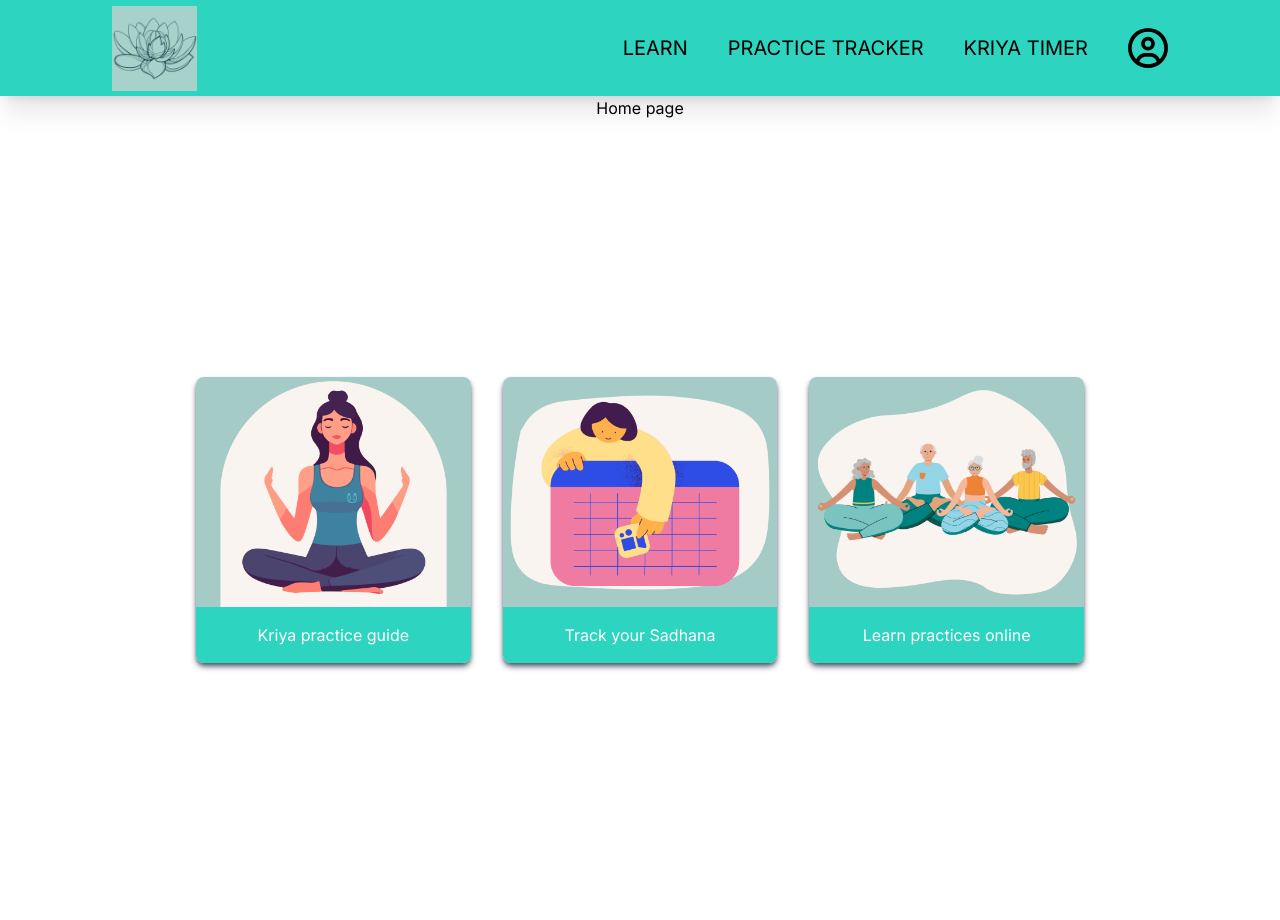
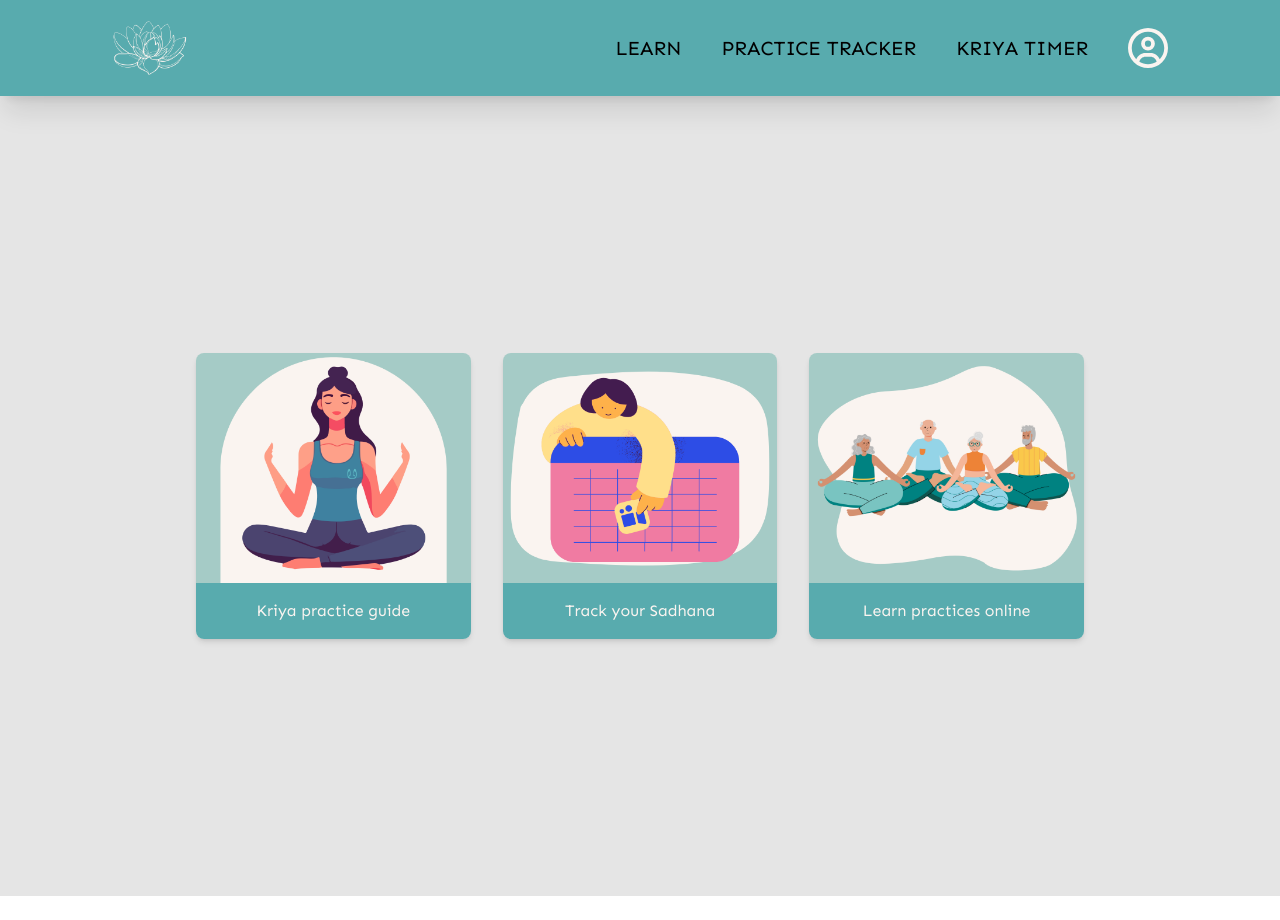
Before and after one commit to mwfelton/sriguru-app, a Next.js app in the folder sriguru-app/: page / in a window 1280 px wide. After the commit the page ends 896 px from the top, so only its background shows below. Built offline with nearby package versions, Linux system fonts and the light colour scheme.

Commit message:
custom colors added, site colors fixed for initial design and development

```diff
--- a/sriguru-app/src/app/components/Navbar.tsx
+++ b/sriguru-app/src/app/components/Navbar.tsx
@@ -2,7 +2,7 @@
 
 import Link from 'next/link';
 import Image from 'next/image';
-import Logo from '../../../public/icons/icon-384x384.png'
+import Logo from '../../../public/images/nav-logo.png'
 import React, { useState } from "react";
 import { FaRegCircleUser } from "react-icons/fa6";
 
@@ -14,13 +14,13 @@ const Navbar = () => {
   }
 
     return (
-      <nav className="fixed w-full h-24 shadow-xl bg-teal-400 sm:px-24">
+      <nav className="fixed w-full h-24 shadow-xl bg-crystal_blue sm:px-24">
         <div className='flex justify-between items-center h-full w-full px-4 2Xl:px-16'>
           <Link href='/'>
             <Image
               src={Logo}
               alt='logo'
-              height="85"
+              height="60"
               className="cursor-pointer"
               priority
             />
@@ -45,7 +45,7 @@ const Navbar = () => {
           </ul>
           <div className="cursor-pointer pl-10">
             <Link href='/pages/user-page'>
-            <FaRegCircleUser size={40} />
+            <FaRegCircleUser size={40} className="text-seashell" />
             </Link>
           </div>
         </div>
--- a/sriguru-app/src/app/layout.tsx
+++ b/sriguru-app/src/app/layout.tsx
@@ -1,10 +1,12 @@
 import type { Metadata } from "next";
-import { Inter } from "next/font/google";
+import { Sen } from "next/font/google";
 import "./globals.css";
 import Navbar from './components/Navbar'
 
-const inter = Inter({ subsets: ["latin"] });
-
+const sen = Sen({
+  subsets: ["latin"],
+  weight: ['400', '700', '800'] // Specify the weights you need
+});
 export const metadata: Metadata = {
   manifest: "/manifest.json",
   title: "Create Next App",
@@ -35,7 +37,7 @@ export default function RootLayout({
         <link rel="manifest" href="/manifest.json" />
         <link rel="shortcut icon" href="/favicon.ico" />
       </head>
-      <body className={inter.className}>
+      <body className={sen.className}>
         <Navbar />
         <main className="pt-24">
          {children}
--- a/sriguru-app/src/app/page.tsx
+++ b/sriguru-app/src/app/page.tsx
@@ -6,14 +6,11 @@ import KriyaTimerImage from '../../public/images/kriya-timer.png'
 
 export default function Home() {
   return (
-    <main className="flex min-h-screen flex-col items-center">
-      <h1>Home page</h1>
-
+    <main className="flex min-h-screen flex-col items-center bg-platinum">
       <div className="px-2">
         <div className='w-full text-white md:h-screen text-center md:text-left'>
-        <div className='max-w-screen-lg p-12 mx-auto flex flex-col justify-center w-full h-full'>
+          <div className='max-w-screen-lg px-12 py-5 mx-auto flex flex-col justify-center w-full h-full'>
             <div className='grid sm:grid-cols-1 md:grid-cols-3 gap-8 sm:px-5'>
-
               {/* card itself */}
               <Link href={'/pages/practice-timer'}>
                 <div className='shadow-md shadow-gray-600 rounded-lg overflow-hidden'>
@@ -23,14 +20,14 @@ export default function Home() {
                     className="cursor-pointer"
                     priority
                   />
-                <div className='flex items-center justify-center bg-teal-400'>
-                  <button className='px-2 m-4'>
+                  <div className='flex items-center justify-center bg-crystal_blue'>
+                    <button className='px-2 m-4 text-seashell'>
                       Kriya practice guide
                     </button>
                   </div>
                 </div>
               </Link>
-
+              {/* card itself */}
               <Link href={'/pages/practice-tracker'}>
                 <div className='shadow-md shadow-gray-600 rounded-lg overflow-hidden'>
                   <Image
@@ -39,14 +36,14 @@ export default function Home() {
                     className="cursor-pointer"
                     priority
                   />
-                <div className='flex items-center justify-center bg-teal-400'>
-                  <button className='px-2 m-4'>
+                  <div className='flex items-center justify-center bg-crystal_blue'>
+                    <button className='px-2 m-4 text-seashell'>
                       Track your Sadhana
                     </button>
                   </div>
                 </div>
               </Link>
-
+              {/* card itself */}
               <Link href={'/pages/learn-online'}>
                 <div className='shadow-md shadow-gray-600 rounded-lg overflow-hidden'>
                   <Image
@@ -55,14 +52,13 @@ export default function Home() {
                     className="cursor-pointer"
                     priority
                   />
-                <div className='flex items-center justify-center bg-teal-400'>
-                  <button className='px-2 m-4'>
+                  <div className='flex items-center justify-center bg-crystal_blue'>
+                    <button className='px-2 m-4 text-seashell'>
                       Learn practices online
                     </button>
                   </div>
                 </div>
               </Link>
-
             </div>
           </div>
         </div>
--- a/sriguru-app/tailwind.config.ts
+++ b/sriguru-app/tailwind.config.ts
@@ -14,6 +14,14 @@ const config: Config = {
           "conic-gradient(from 180deg at 50% 50%, var(--tw-gradient-stops))",
       },
     },
+    colors: {
+      'crystal_blue': '#58ABAE',
+      'opal': '#A5CBC6',
+      'platinum': '#E5E5E5',
+      'seashell': '#FAF4F0',
+      'pale_pink': '#FFD6D4',
+      'cherry_blossom': '#FEB8C5'
+    },
   },
   plugins: [],
 };
```
Also changed, not shown: sriguru-app/public/images/nav-logo.png (added), 1 other file (tests, documents, lock files or other folders). Lines whose indentation alone changed are shown as unchanged.
